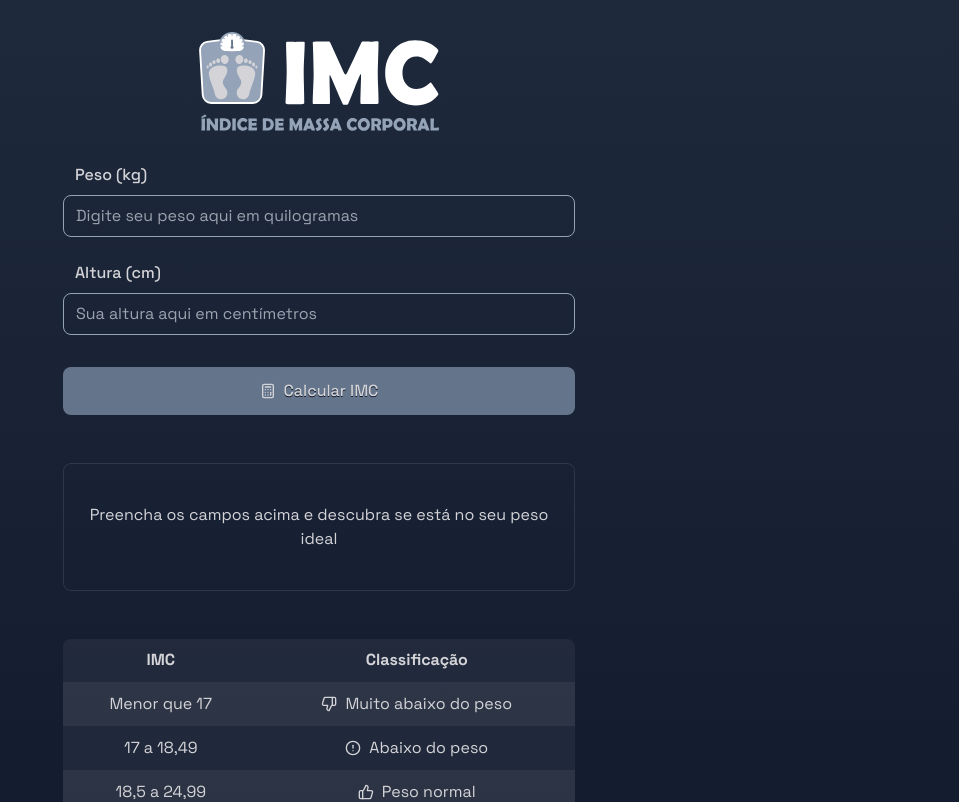
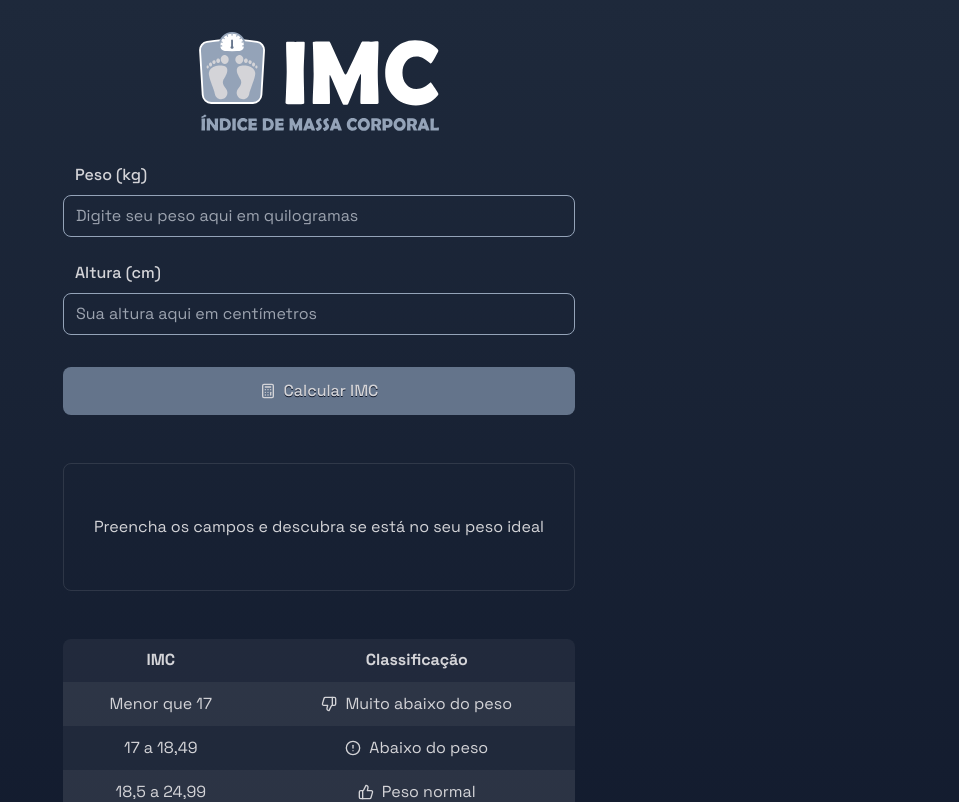
Before and after one commit to philipeoliveira/calculadora-de-imc, a React (Vite) app: page / in a window 1280 px wide. Shown: the top 802 px of the page, without its empty margins (321-1280 px from the left). Built offline with nearby package versions, Linux system fonts and the light colour scheme.

Commit message:
Modifying the initial text of the classification area

```diff
--- a/src/App.tsx
+++ b/src/App.tsx
@@ -151,8 +151,7 @@ function App() {
                   </div>
                ) : (
                   <p className='text-center'>
-                     Preencha os campos acima e descubra se está no seu peso
-                     ideal
+                     Preencha os campos e descubra se está no seu peso ideal
                   </p>
                )}
             </section>
```
